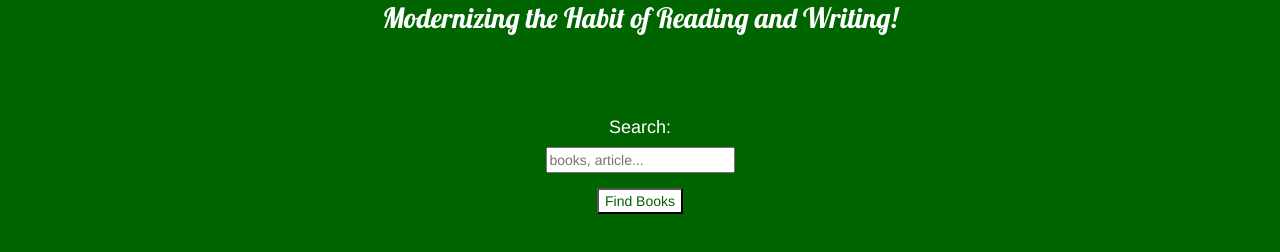
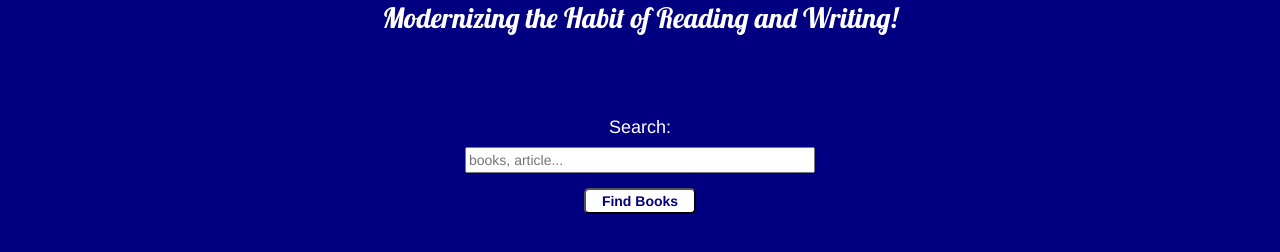
Before and after one commit to UcheSylvester/BooKey, a website: page index.html in a window 1280 px wide. Shown: the part 174-426 px from the top of the page. Drawn offline with nearby package versions, Linux system fonts and the light colour scheme.

Commit message:
still working on UI

```diff
--- a/index.html
+++ b/index.html
@@ -3,13 +3,13 @@
 <head>
     <meta charset="utf-8" />
     <meta http-equiv="X-UA-Compatible" content="IE=edge">
-    <title>Page Title</title>
+    <title>BooKey</title>
     <meta name="viewport" content="width=device-width, initial-scale=1">
 
     <link rel="stylesheet" href="https://maxcdn.bootstrapcdn.com/bootstrap/3.3.7/css/bootstrap.min.css">
 	<link rel="stylesheet" href="https://fonts.googleapis.com/css?family=Lobster">
 	<link rel="stylesheet" href="https://cdnjs.cloudflare.com/ajax/libs/font-awesome/4.7.0/css/font-awesome.min.css">
-
+    <link rel="icon" type="image/png" href="images/logo.png" />
     <link rel="stylesheet" href="styles/main.css">
 
 </head>
@@ -59,7 +59,7 @@
                         <input id="searchInput" type="letter" placeholder="books, article...">
                     </div>
                     <div class="form-group">
-                        <button type="submit" id="searchButton">Find Books</button>
+                        <button type="submit" id="searchButton"><strong>Find Books</strong></button>
                     </div>
                 </form>
             </div>
--- a/styles/main.css
+++ b/styles/main.css
@@ -6,7 +6,7 @@ body, html {
   }
 
   body{
-      background-color: darkgreen;
+      background-color: navy;
       color: white;
   }
 
@@ -59,8 +59,17 @@ h1 {
     font-family: lobster;
 }
 
+/* SearchInputs and Button */
 
 #searchButton {
     background-color: white;
-    color: darkgreen
+    color: navy;
+    border-radius: 5px;
+    width: 8em;
+
 }
+
+#searchInput {
+    width: 25em;
+
+}
```
